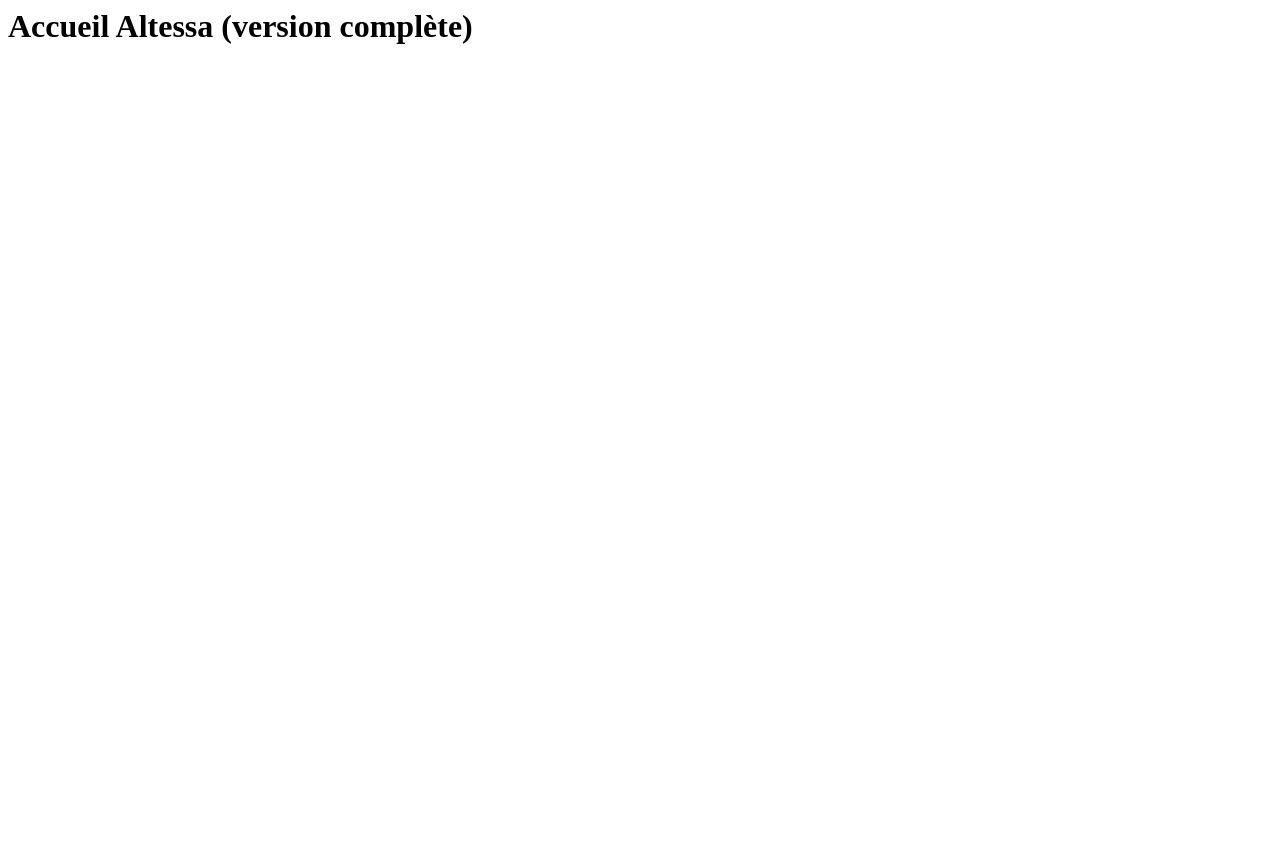
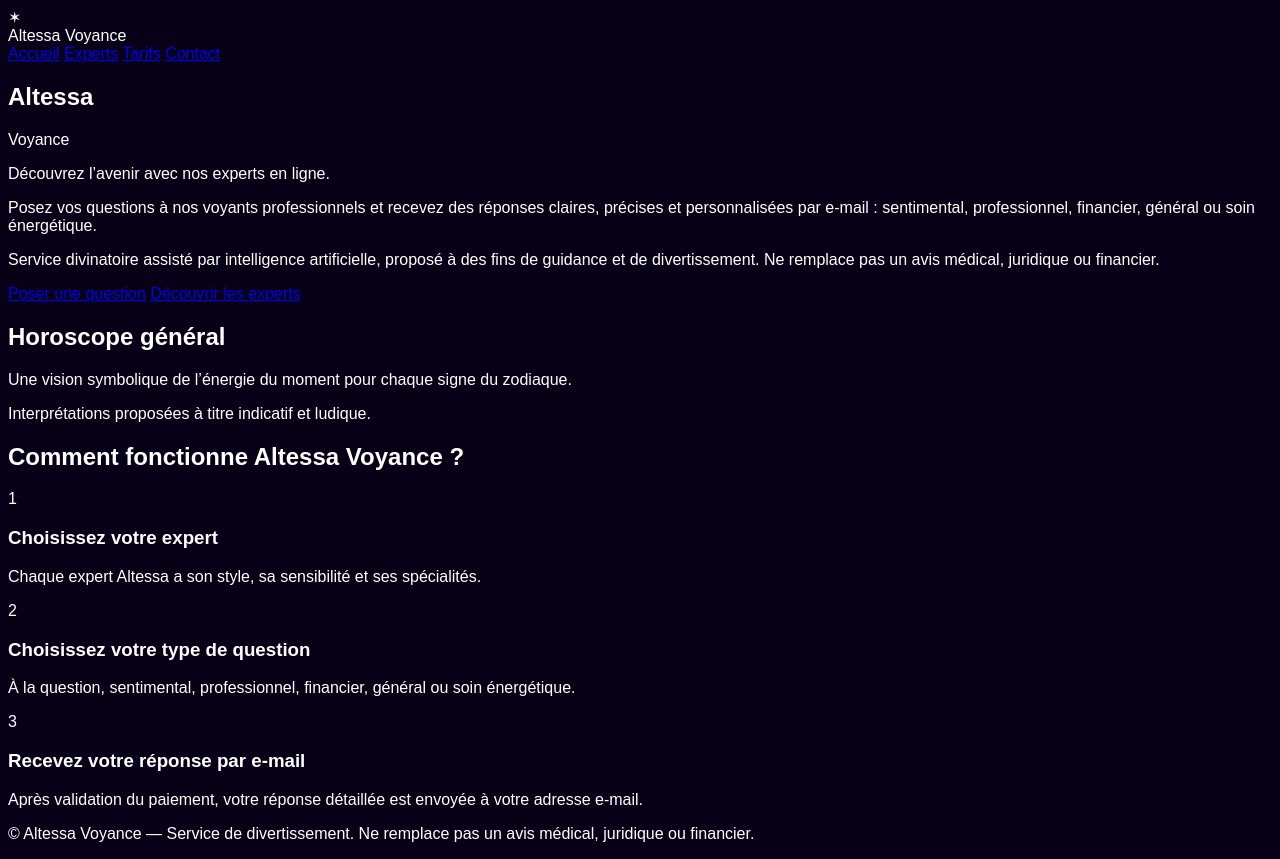
Before and after one commit to AltessaOfficiel/altessa-voyance-site-complet, a plain HTML site: page index.html in a window 1280 px wide. Before the commit the page ends 800 px from the top, so only its background shows below. Drawn offline with Linux system fonts and the light colour scheme; files that its build step writes are made by us from their sources.

Commit message:
Add files via upload

```diff
--- a/index.html
+++ b/index.html
@@ -1 +1,94 @@
-<html><body><h1>Accueil Altessa (version complète)</h1></body></html>
+<!DOCTYPE html>
+<html lang="fr">
+<head>
+  <meta charset="UTF-8" />
+  <meta name="viewport" content="width=device-width, initial-scale=1.0" />
+  <title>Altessa Voyance — Découvrez l’avenir avec nos experts en ligne</title>
+  <link rel="stylesheet" href="assets/css/styles.css" />
+  <script src="assets/js/site.js" defer></script>
+</head>
+<body>
+<div id="stars"></div>
+<header class="site-header">
+  <div class="brand-left">
+    <div class="brand-mark"><span class="brand-icon">✶</span></div>
+    <div class="brand-text">
+      <span class="brand-name">Altessa</span>
+      <span class="brand-tag">Voyance</span>
+    </div>
+  </div>
+  <nav class="main-nav">
+    <a href="index.html" class="active">Accueil</a>
+    <a href="experts.html">Experts</a>
+    <a href="tarifs.html">Tarifs</a>
+    <a href="contact.html" class="btn-nav">Contact</a>
+  </nav>
+</header>
+<main class="page page-home">
+  <section class="hero">
+    <div class="hero-logo-block">
+      <div class="hero-logo-circle">
+        <div class="hero-logo-flower">
+          <span class="petal petal-1"></span>
+          <span class="petal petal-2"></span>
+          <span class="petal petal-3"></span>
+          <span class="petal petal-4"></span>
+        </div>
+      </div>
+      <div class="hero-logo-text">
+        <h1 class="hero-title">Altessa</h1>
+        <p class="hero-subtitle">Voyance</p>
+      </div>
+    </div>
+    <div class="hero-content">
+      <p class="hero-lead">Découvrez l’avenir avec nos experts en ligne.</p>
+      <p class="hero-desc">
+        Posez vos questions à nos voyants professionnels et recevez des réponses
+        claires, précises et personnalisées par e-mail : sentimental, professionnel,
+        financier, général ou soin énergétique.
+      </p>
+      <p class="hero-note">
+        Service divinatoire assisté par intelligence artificielle, proposé à des fins
+        de guidance et de divertissement. Ne remplace pas un avis médical, juridique
+        ou financier.
+      </p>
+      <div class="hero-actions">
+        <a href="contact.html" class="btn-primary">Poser une question</a>
+        <a href="experts.html" class="btn-secondary">Découvrir les experts</a>
+      </div>
+    </div>
+  </section>
+  <section class="section section-horo">
+    <h2>Horoscope général</h2>
+    <p class="section-intro">
+      Une vision symbolique de l’énergie du moment pour chaque signe du zodiaque.
+    </p>
+    <div id="horo-cards" class="horo-cards"></div>
+    <p class="horo-note">Interprétations proposées à titre indicatif et ludique.</p>
+  </section>
+  <section class="section">
+    <h2>Comment fonctionne Altessa Voyance ?</h2>
+    <div class="steps">
+      <article class="step">
+        <div class="step-number">1</div>
+        <h3>Choisissez votre expert</h3>
+        <p>Chaque expert Altessa a son style, sa sensibilité et ses spécialités.</p>
+      </article>
+      <article class="step">
+        <div class="step-number">2</div>
+        <h3>Choisissez votre type de question</h3>
+        <p>À la question, sentimental, professionnel, financier, général ou soin énergétique.</p>
+      </article>
+      <article class="step">
+        <div class="step-number">3</div>
+        <h3>Recevez votre réponse par e-mail</h3>
+        <p>Après validation du paiement, votre réponse détaillée est envoyée à votre adresse e-mail.</p>
+      </article>
+    </div>
+  </section>
+</main>
+<footer class="site-footer">
+  <p>© Altessa Voyance — Service de divertissement. Ne remplace pas un avis médical, juridique ou financier.</p>
+</footer>
+</body>
+</html>
--- /dev/null
+++ b/site.js
@@ -0,0 +1 @@
+console.log('Altessa site js');
--- a/styles.css
+++ b/styles.css
@@ -1 +1 @@
-body{background:#12001f;color:white;}
+body{background:#080016;color:#fff;font-family:sans-serif;}
```
Also changed, not shown: contact.html (+1 -31 lines), experts.html (+1 -1 lines), tarifs.html (+1 -1 lines).
